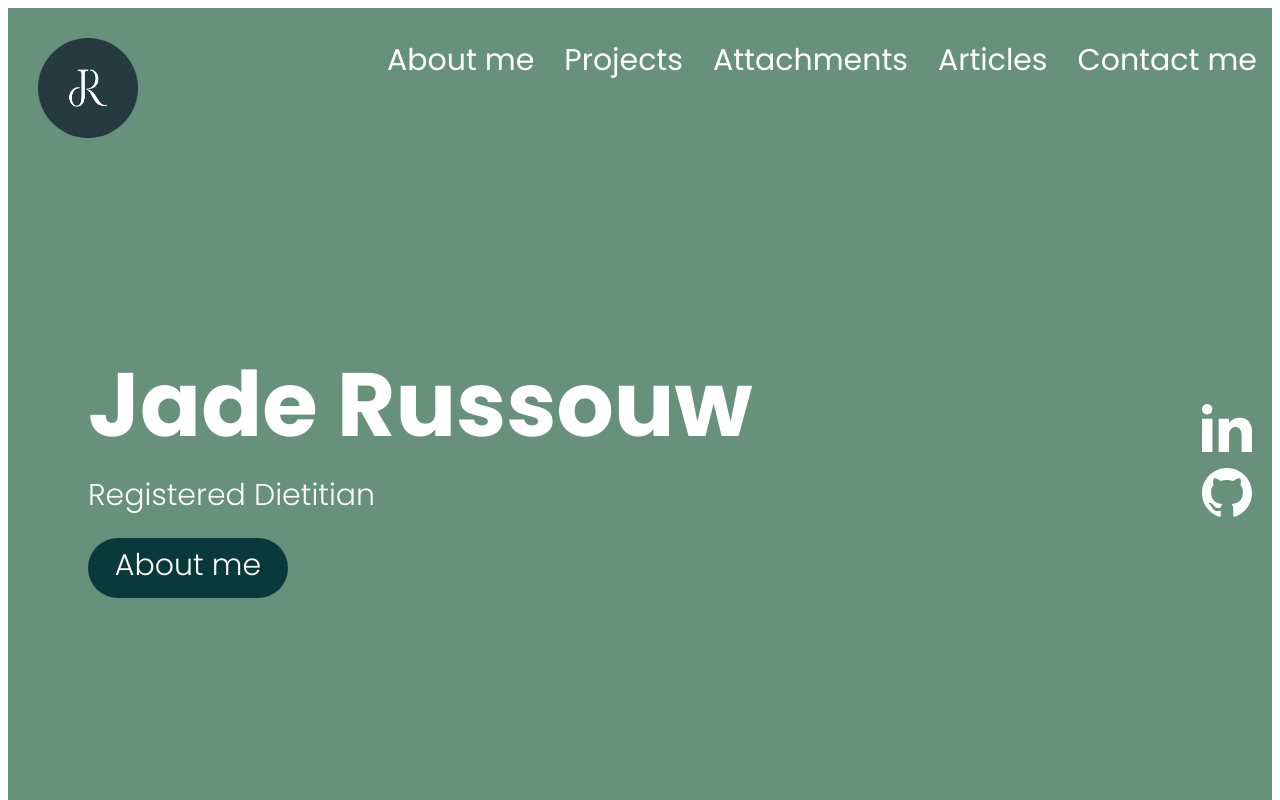
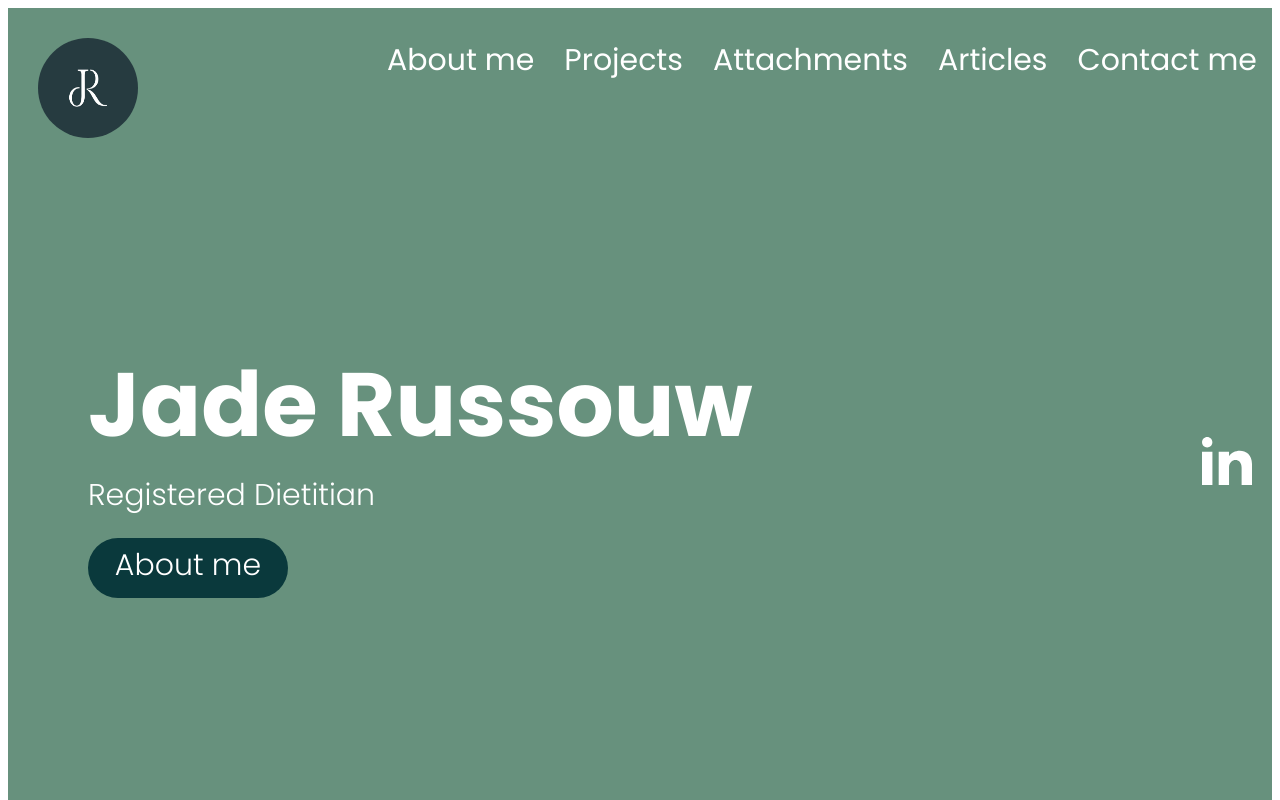
Before and after one commit to firstladyjade/Online-Portfolio, a plain HTML site: page index.html in a window 1280 px wide. Shown: the top 800 px of the page. Drawn offline with Linux system fonts and the light colour scheme.

```diff
--- a/index.html
+++ b/index.html
@@ -40,9 +40,6 @@
           <div class="button"><a href="#about-me">About me</a></div>
         </div>
         <div class="socials">
-          <!-- <div> <a href="https://twitter.com/home" target="_blank" class="social">
-                        <svg xmlns="http://www.w3.org/2000/svg" fill="#ffffff" width="50" height="50" viewBox="0 0 24 24"><path d="M24 4.557c-.883.392-1.832.656-2.828.775 1.017-.609 1.798-1.574 2.165-2.724-.951.564-2.005.974-3.127 1.195-.897-.957-2.178-1.555-3.594-1.555-3.179 0-5.515 2.966-4.797 6.045-4.091-.205-7.719-2.165-10.148-5.144-1.29 2.213-.669 5.108 1.523 6.574-.806-.026-1.566-.247-2.229-.616-.054 2.281 1.581 4.415 3.949 4.89-.693.188-1.452.232-2.224.084.626 1.956 2.444 3.379 4.6 3.419-2.07 1.623-4.678 2.348-7.29 2.04 2.179 1.397 4.768 2.212 7.548 2.212 9.142 0 14.307-7.721 13.995-14.646.962-.695 1.797-1.562 2.457-2.549z"/></svg>
-                    </a></div> -->
           <div>
             <a
               href="https://www.linkedin.com/in/jade-russouw"
@@ -62,7 +59,7 @@
               </svg>
             </a>
           </div>
-          <div>
+          <!-- <div>
             <a
               href="https://github.com/firstladyjade/Online-Portfolio/tree/main"
               target="_blank"
@@ -80,7 +77,7 @@
                 />
               </svg>
             </a>
-          </div>
+          </div> -->
         </div>
       </div>
     </section>
@@ -199,58 +196,6 @@
             >
           </p>
         </div>
-        <!-- <div class="project-card">
-          <img
-            class="project-image"
-            src="images/placeholder.png"
-          />
-          <h3>Project Two</h3>
-          <p class="subtext">
-            Coming Soon!
-          </p>
-          <hr />
-          <p class="subtext">
-            <a
-              class="project-link"
-              href="" target="_blank"
-              >View here</a
-            >
-          </p>
-        </div>
-        <div class="project-card coming-soon">
-          <img
-            class="project-image"
-            src="images/placeholder.png"
-            alt="Project Three Image"
-          />
-          <h3>Project Three</h3>
-          <p class="subtext">Coming Soon!</p>
-          <hr />
-          <p class="subtext">
-            <a
-              class="project-link"
-              href=""
-              >View here</a
-            >
-          </p>
-        </div>
-        <div class="project-card coming-soon">
-          <img
-            class="project-image"
-            src="images/placeholder.png"
-            alt="Project Four Image"
-          />
-          <h3>Project Four</h3>
-          <p class="subtext">Coming Soon!</p>
-          <hr />
-          <p class="subtext">
-            <a
-              class="project-link"
-              href=""
-              >View here</a
-            >
-          </p>
-        </div> -->
       </div>
     </section>
 
@@ -264,9 +209,6 @@
             alt="Online-Services Image"
           />
           <h3>CV</h3>
-          <!-- <p class="subtext">
-            Coming Soon!
-          </p> -->
           <hr />
           <p class="subtext">
             <a
@@ -283,9 +225,6 @@
             alt="Online-Services Image"
           />
           <h3>Degree</h3>
-          <!-- <p class="subtext">
-            Coming Soon!
-          </p> -->
           <hr />
           <p class="subtext">
             <a
@@ -301,9 +240,6 @@
             src="images/sports.jpg"
           />
           <h3>Sports Nutrition Certificate</h3>
-          <!-- <p class="subtext">
-            Coming Soon!
-          </p> -->
           <hr />
           <p class="subtext">
             <a
@@ -313,25 +249,6 @@
             >
           </p>
         </div>
-
-        <!-- <div class="project-card coming-soon">
-          <img
-            class="project-image"
-            src="images/placeholder.png"
-            alt="Project Four Image"
-          />
-          <h3>Project Four</h3>
-          <p class="subtext">Coming Soon!</p>
-          <hr />
-          <p class="subtext">
-            <a
-              class="project-link"
-              href=""
-              >View here</a
-            >
-          </p>
-        </div>
-      </div> -->
     </section>
 
     <section class="sub-section-alternative" id="Articles">
@@ -344,9 +261,6 @@
             alt="Online-Services Image"
           />
           <h3>Daily Voice</h3>
-          <!-- <p class="subtext">
-            Coming Soon!
-          </p> -->
           <hr />
           <p class="subtext">
             <a
@@ -362,9 +276,6 @@
             src="images/donate2.jpg"
           />
           <h3>Plainsman</h3>
-          <!-- <p class="subtext">
-            Coming Soon!
-          </p> -->
           <hr />
           <p class="subtext">
             <a
@@ -374,41 +285,6 @@
             >
           </p>
         </div>
-        <!-- <div class="project-card coming-soon">
-          <img
-            class="project-image"
-            src="images/placeholder.png"
-            alt="Project Three Image"
-          />
-          <h3>Project Three</h3>
-          <p class="subtext">Coming Soon!</p>
-          <hr />
-          <p class="subtext">
-            <a
-              class="project-link"
-              href=""
-              >View here</a
-            >
-          </p>
-        </div>
-        <div class="project-card coming-soon">
-          <img
-            class="project-image"
-            src="images/placeholder.png"
-            alt="Project Four Image"
-          />
-          <h3>Project Four</h3>
-          <p class="subtext">Coming Soon!</p>
-          <hr />
-          <p class="subtext">
-            <a
-              class="project-link"
-              href=""
-              >View here</a
-            >
-          </p>
-        </div>
-      </div> -->
     </section>
     <footer id="contact-me">
       <h2>Contact me: </h2>
```
